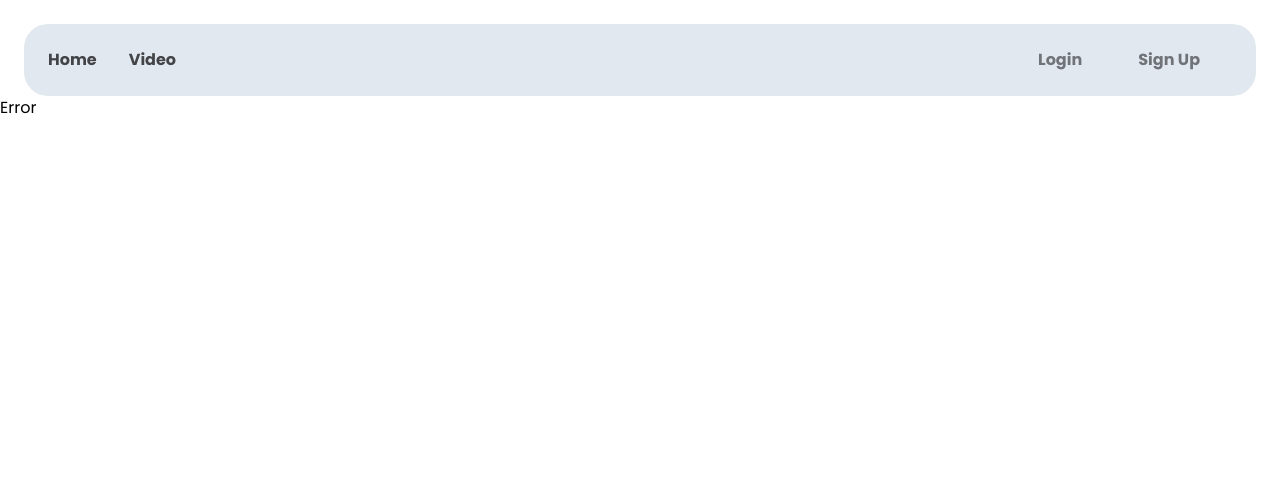
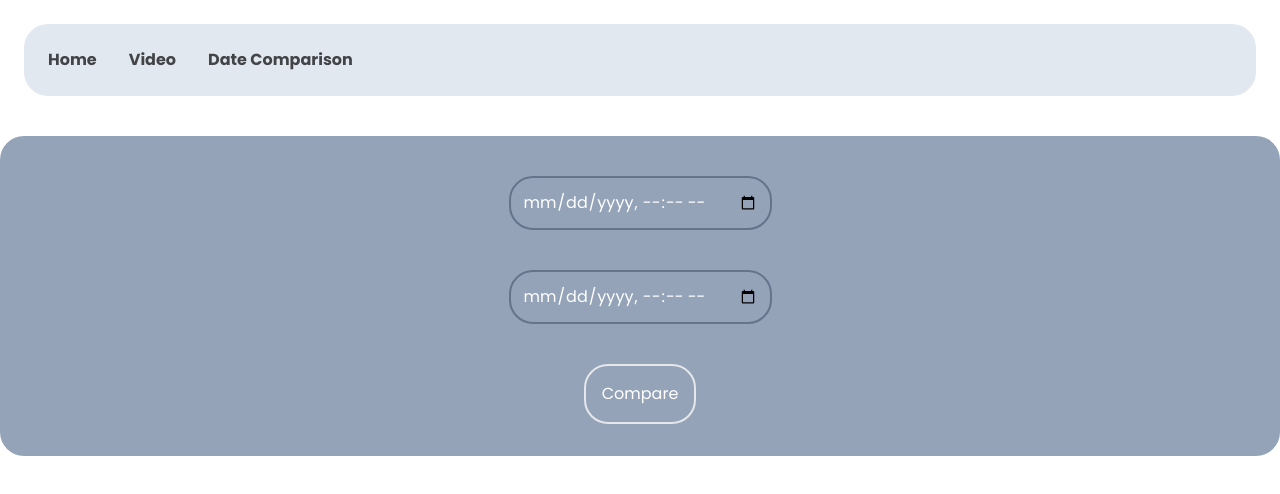
Before and after one commit to gloonch/reuseable-components, a React (Create React App) app: page /date in a window 1280 px wide. Shown: the top 494 px of the page. Built offline with nearby package versions, Linux system fonts and the light colour scheme.

Commit message:
compared time of the day

```diff
--- a/src/App.js
+++ b/src/App.js
@@ -3,6 +3,7 @@ import Home from "./components/Home";
 import Navbar from "./components/Navbar";
 import Video from "./components/Video";
 import RegisterWebinar from "./components/webinar/RegisterWebinar";
+import DateComparison from "./components/DateComparison";
 
 function App() {
   return (
@@ -15,7 +16,7 @@ function App() {
             <Route path="webinar" element={<RegisterWebinar />} />
             <Route path="videoplayer" element={<h1>Player Component</h1>} />
           </Route>
-          <Route path="/" element={<Home />} />
+          <Route path="/date" element={<DateComparison />} />
           <Route path="*" element={<h1 className="justify-center">Error</h1>} />
         </Routes>
       </BrowserRouter>
--- /dev/null
+++ b/src/components/DateComparison.jsx
@@ -0,0 +1,42 @@
+import React from 'react'
+import DateInput from '../components/webinar/DateInput'
+import { useState } from 'react'
+
+export default function DateComparison() {
+    const [firstDate, setFirstDate] = useState();
+    const [secondDate, setSecondDate] = useState();
+    const [nowDate, setNowDate] = useState();
+    const [isShowTime, setIsShowTime] = useState(false);
+
+    const handleComparison = ()=>{
+        let begin = new Date(firstDate)
+        let second = new Date(secondDate)
+        let now = new Date(nowDate)
+
+        // console.log(begin.getTime() + " " + now.getTime() + " " + second.getTime())
+
+        if ((begin.getTime() < now.getTime()) && (now.getTime() < begin.getTime()+ 3600000)) {
+            setIsShowTime(true)
+        } else {
+            setIsShowTime(false)
+        }
+    }
+
+  return (
+    <>
+        <div className='flex flex-col w-full h-80 mt-10 p-10 items-center justify-between space-y-10 bg-slate-400 rounded-3xl '>
+
+            <input onChange={(e)=> {setFirstDate(e.target.value.replace('T', ' '))}} type='datetime-local' className='border-2 w-200 placeholder:text-white text-white flex-1 p-3 rounded-3xl border-1 bg-slate-400 border-slate-500' />
+            {/* <input onChange={(e)=> {setSecondDate(e.target.value.replace('T', ' '))}} type='datetime-local' className='w-200 placeholder:text-white text-white flex-1 p-3 rounded-xl border-1 bg-slate-400 border-slate-500' /> */}
+            <input onChange={(e)=> {setNowDate(e.target.value.replace('T', ' '))}} type='datetime-local' className='border-2 w-200 placeholder:text-white text-white flex-1 p-3 rounded-3xl border-1 bg-slate-400 border-slate-500' />
+            <button className='border-2 p-4 rounded-3xl text-white' onClick={handleComparison}>Compare</button>
+
+        </div>
+        {isShowTime && (
+            <div className='flex flex-col w-full h-40 mt-10 p-10 items-center justify-between bg-slate-400 rounded-3xl '>
+                It's show time
+            </div>
+        )}
+    </>
+  )
+}
--- a/src/components/Navbar.jsx
+++ b/src/components/Navbar.jsx
@@ -14,13 +14,16 @@ export default function Navbar() {
                     <NavLink to={'/video'} className="opacity-70 hover:opacity-100">
                         Video
                     </NavLink>
+                    <NavLink to={'/date'} className="opacity-70 hover:opacity-100">
+                        Date Comparison
+                    </NavLink>
 
                 </div>
             </div>
-            <div className=" items-center space-x-6 font-bold text-grayishViolet ">
+            {/* <div className=" items-center space-x-6 font-bold text-grayishViolet ">
                 <a href='#' className="font-bold opacity-50 hover:opacity-90">Login</a>
                 <a href="#" className="px-8 py-3 font-bold opacity-50 hover:opacity-90">Sign Up</a>
-            </div>
+            </div> */}
 
         </div>
     </nav>
```
